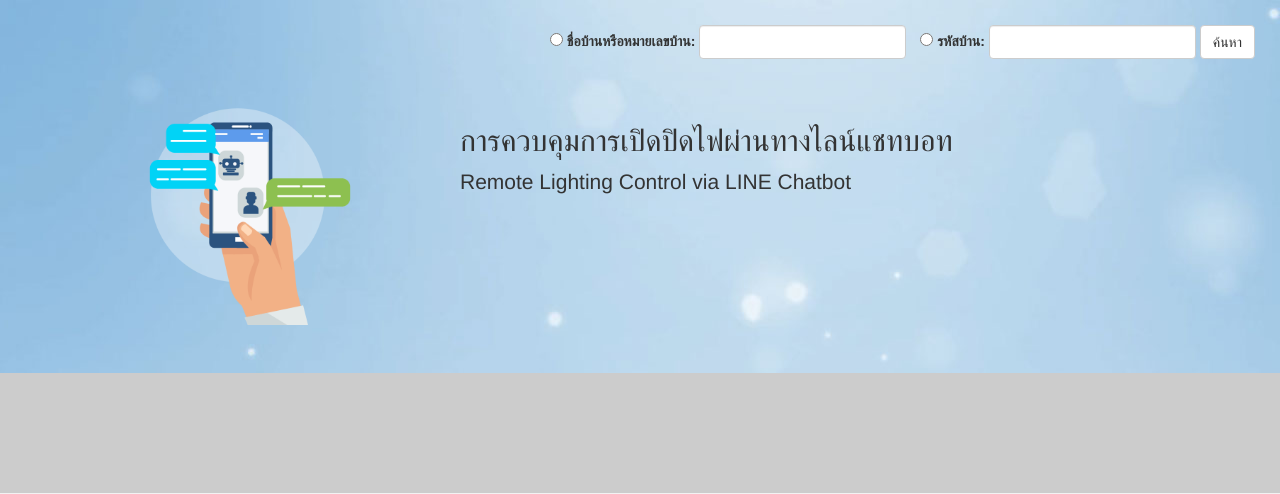
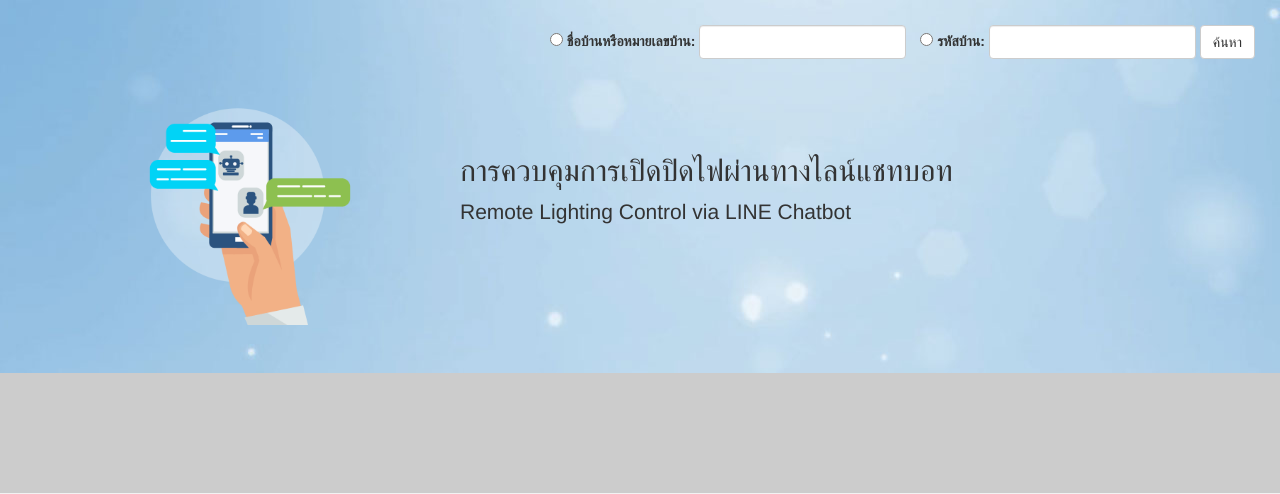
Before and after one commit to b5730200803/web_finalproject, a PHP site: page /page.php in a window 1280 px wide. Shown: the top 494 px of the page. Run offline with PHP 8.4, Linux system fonts and the light colour scheme; data that the repository does not hold is empty; some libraries are stand-ins or nearby versions.

Commit message:
แก้

```diff
--- a/page.php
+++ b/page.php
@@ -80,7 +80,7 @@
 			<div class="col-lg-4 text-center" >
 				<img src="img/EN-limites-chatbot.png" width="100%" height="auto" >
 			</div>
-			<div class="col-lg-8" style="padding-top:20px;">
+			<div class="col-lg-8" style="padding-top:50px;">
 				<h2>การควบคุมการเปิดปิดไฟผ่านทางไลน์แชทบอท</h2>
 				<p>Remote Lighting Control via LINE Chatbot</p>
 			</div>
```
